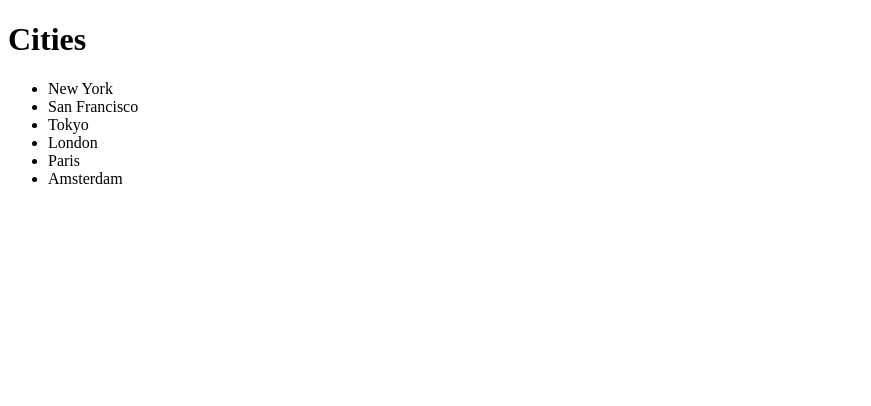
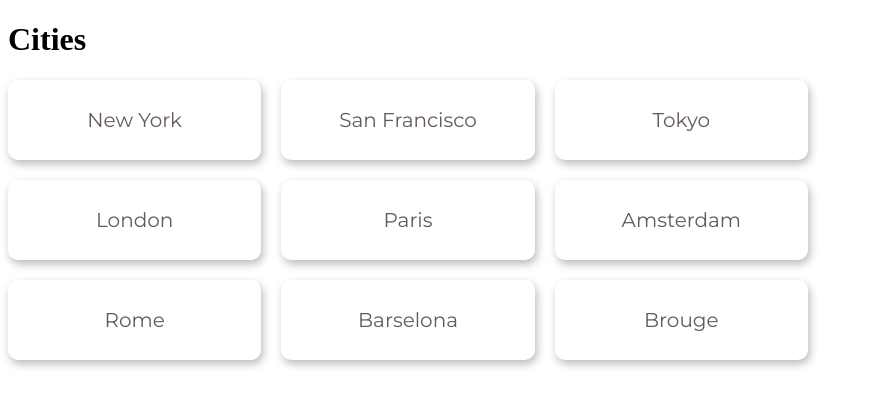
Before and after one commit to LoresiaHamster/react-app, a React (Vite) app: page / in a window 1280 px wide. Shown: the top 406 px of the page, without its empty margins (0-871 px from the left). Built offline with nearby package versions, Linux system fonts and the light colour scheme.

Commit message:
Changed styles

```diff
--- a/src/App.tsx
+++ b/src/App.tsx
@@ -8,6 +8,9 @@ function App() {
     "London",
     "Paris",
     "Amsterdam",
+    "Rome",
+    "Barselona",
+    "Brouge",
   ];
   const handleSelectItem = (item: string) => {
     console.log(item);
--- a/src/components/ListGroup.css
+++ b/src/components/ListGroup.css
@@ -1,3 +1,37 @@
-.list-group-item.active {
-  background-color: red;
+@import url('https://fonts.googleapis.com/css2?family=Montserrat:ital,wght@0,100..900;1,100..900&display=swap');
+
+.grid_item.active {
+  background-color: rgb(209, 81, 190);
+  color: #fff;
 }
+
+.grid_wrap {
+  margin: auto;
+
+  font-family: Montserrat;
+  font-size: 20px;
+  color: #645a5a;
+
+  display: grid;
+  width: 90%;
+  max-width: 800px;
+  grid-template-columns: repeat(3, 1fr);
+  grid-template-rows: repeat(3, minmax(80px, auto));
+  gap: 20px;
+
+  list-style-type: none;
+  margin-block-start: 0;
+  margin-block-end: 0;
+  margin-inline-start: 0px;
+  margin-inline-end: 0px;
+  padding-inline-start: 0;
+}
+
+.grid_wrap > * {
+  border-radius: 10px;
+  display: flex;
+  justify-content: center;
+  align-items: center;
+  background-color: white;
+  box-shadow: 2px 4px 8px 0px #bababa;
+}
--- a/src/components/ListGroup.tsx
+++ b/src/components/ListGroup.tsx
@@ -14,13 +14,13 @@ function ListGroup({ items, heading, onSelectItem }: Props) {
     <>
       <h1>{heading}</h1>
       {items.length === 0 && <p>No item found!</p>}
-      <ul className="list-group">
+      <ul className="grid_wrap">
         {items.map((item, index) => (
           <li
             className={
               selectedIndex === index
-                ? "list-group-item active"
-                : "list-group-item"
+                ? "grid_item active"
+                : "grid_item"
             }
             key={item}
             onClick={() => {
```
